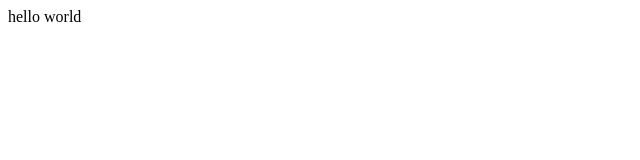
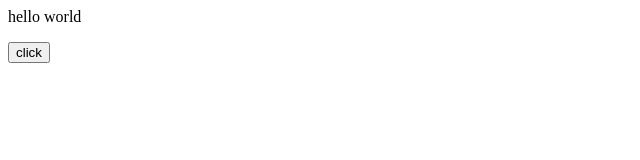
Before and after one commit to pushpendrapurve/repo2, a plain HTML site: page index.html in a window 1280 px wide. Shown: the whole page, without its empty margins (0-640 px from the left). Drawn offline with Linux system fonts and the light colour scheme.

Commit message:
add button

```diff
--- a/index.html
+++ b/index.html
@@ -1 +1 @@
-<p>hello world</p>
+<p>hello world</p>  <button>click</button>
```
